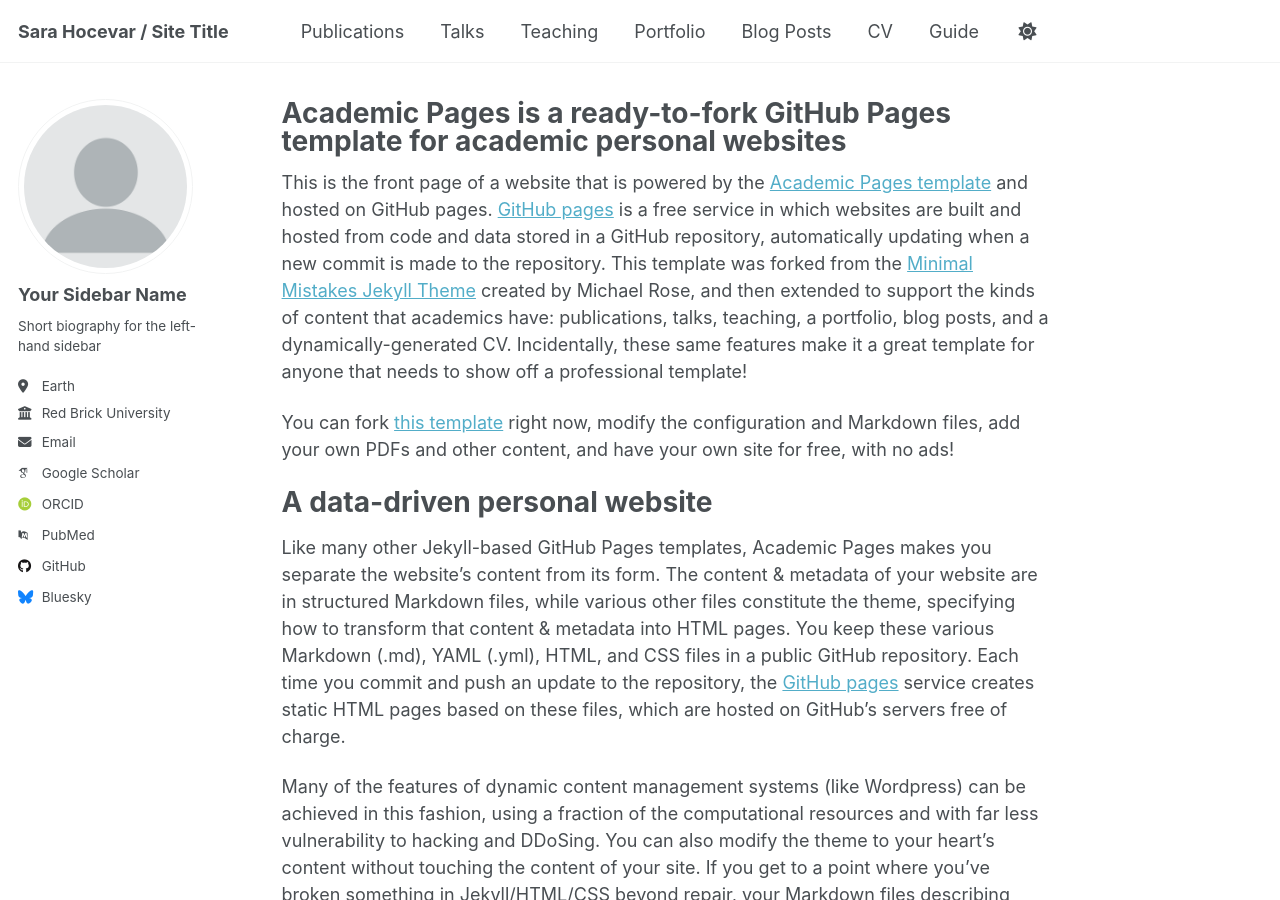
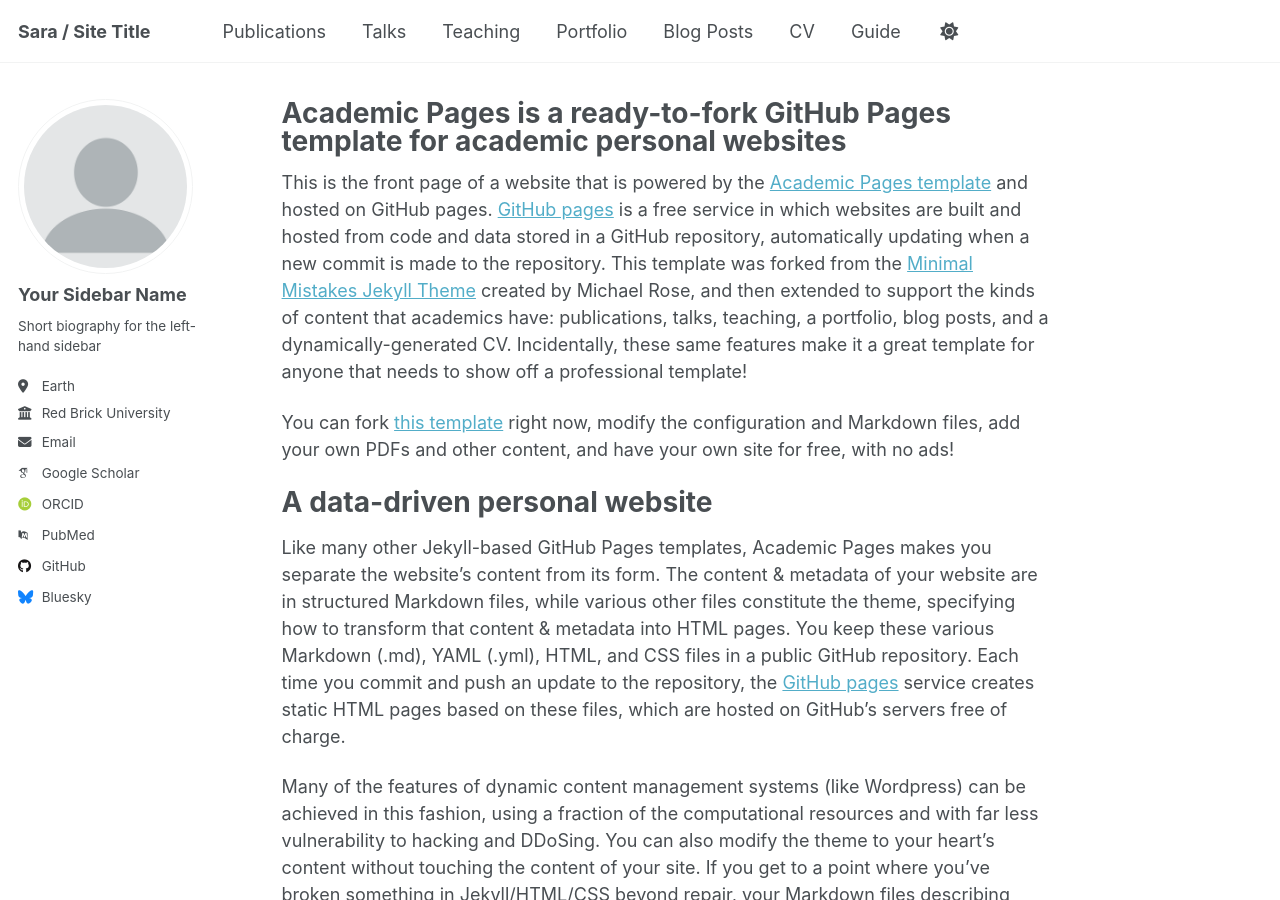
Before and after one commit to sarahocevar/sarahocevar.github.io, a Jekyll site: the page built from _pages/about.md, in a window 1280 px wide and 900 px high. Built offline with Jekyll 4.4.1, drawn with Linux system fonts in a browser that asks for light colours; some web fonts are replaced; a script that is not in the unit is left out.

Commit message:
Update _config.yml

```diff
--- a/_config.yml
+++ b/_config.yml
@@ -9,7 +9,7 @@
 # Basic Site Settings
 locale                   : "en-US"
 site_theme               : "default" # Currently available options are "default", "air"
-title                    : "Sara Hocevar / Site Title"
+title                    : "Sara / Site Title"
 title_separator          : "-"
 name                     : &name "Your Sara Hocevar"
 description              : &description "Your Name's academic portfolio"   # Update this with a general description of your site, this is the default if not overridden by a page
```
